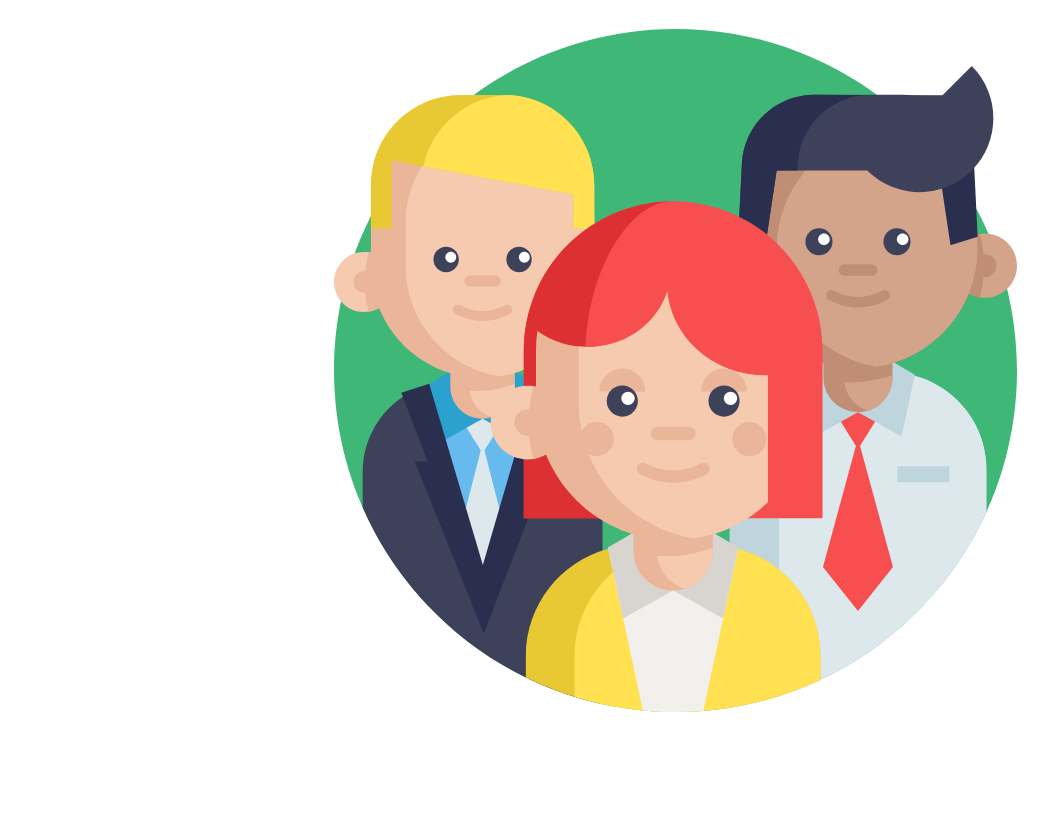
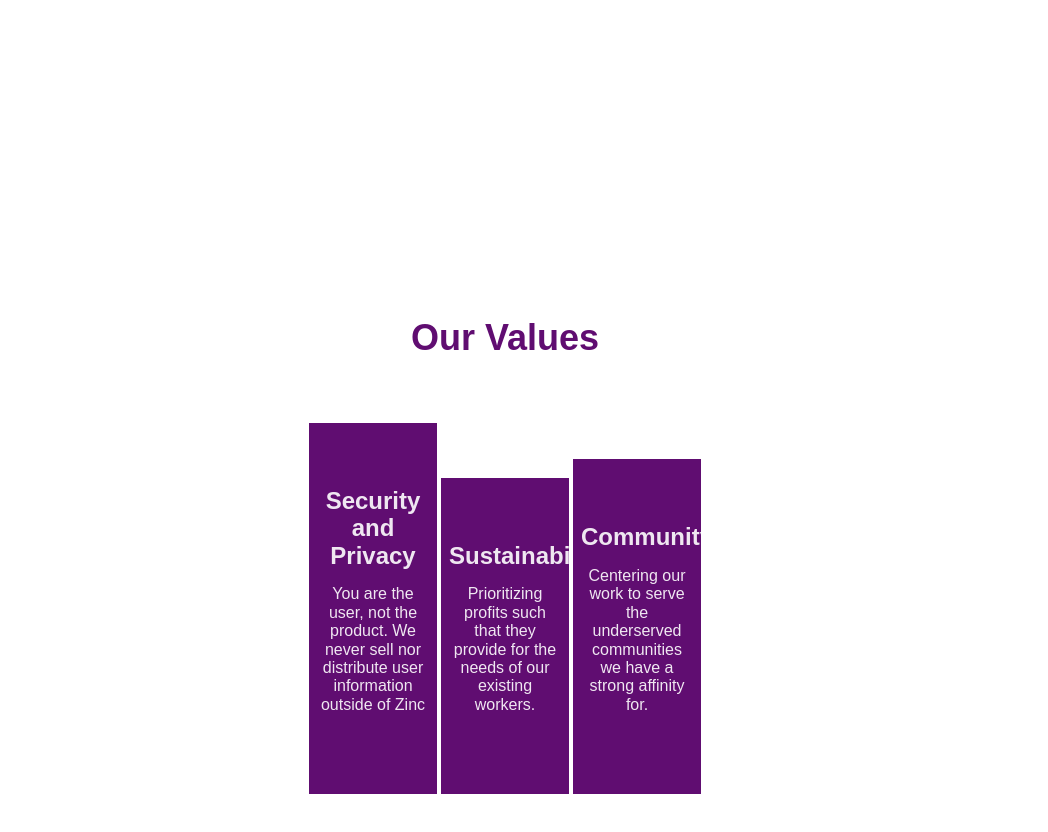
Before and after one commit to zinc-collective/zinc.is, a plain HTML site: page index.html in a window 1280 px wide. Shown: the part 1319-2151 px from the top of the page, without its empty margins (135-1183 px from the left). Before the commit the page ends 2031 px from the top, so only its background shows below. Drawn offline with nearby package versions, Linux system fonts and the light colour scheme.

Commit message:
started the values section

```diff
--- a/index.html
+++ b/index.html
@@ -38,7 +38,24 @@
         <span class="b nt3">Zinc will NEVER sell user information!</span>
       </div>
     </div>
-    <img src="assets/teamwork-2.svg" alt="teamwork image" class="mr6 fr dib nt4">
+    <img src="assets/teamwork-2.svg" alt="teamwork image" class="mr6 fr dib nt4 w-30">
+    </div>
+    <div class="values_section relative ma7">
+      <span class="b zinc-purple avenir f2 tc"> Our Values</span>
+      <div class="values ma5">
+        <div class="zinc-value bg-zinc-purple dib pa2 pv5 w-20">
+          <span class="title b avenir f3 white-90">Security and Privacy</span>
+          <p class="summary avenir white-90">You are the user, not the product. We never sell nor distribute user information outside of Zinc</p>
+        </div>
+        <div class="zinc-value bg-zinc-purple dib pa2 pv5 w-20">
+          <span class="title b avenir f3 white-90">Sustainability</span>
+          <p class="summary avenir white-90">Prioritizing profits such that they provide for the needs of our existing workers.</p>
+        </div>
+        <div class="zinc-value bg-zinc-purple dib pa2 pv5 w-20">
+          <span class="title b avenir f3 white-90">Community</span>
+          <p class="summary avenir white-90">Centering our work to serve the underserved communities we have a strong affinity for.</p>
+        </div>
+      </div>
     </div>
   </div>
   </body>
--- a/src/_widths.css
+++ b/src/_widths.css
@@ -49,6 +49,7 @@
 .w5 {    width: 16rem; }
 
 .w-10 {  width:  10%; }
+.w-15 {  width:  15%; }
 .w-20 {  width:  20%; }
 .w-25 {  width:  25%; }
 .w-30 {  width:  30%; }
```
